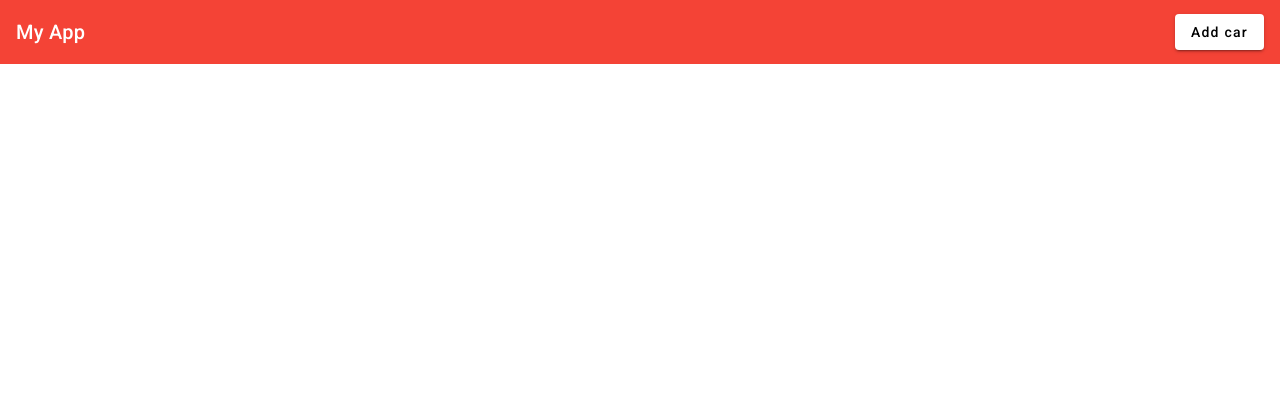
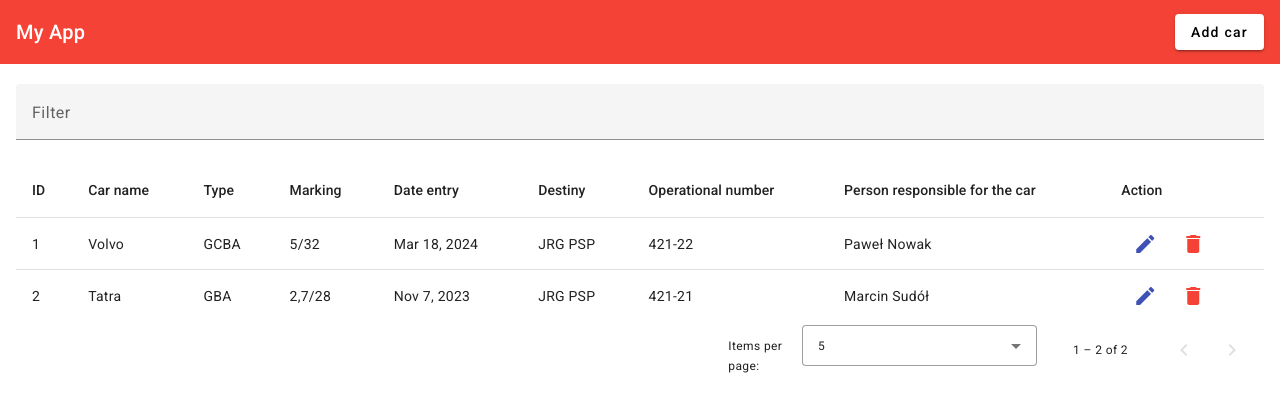
Before and after one commit to Szubartowski96/fire-trucks, an Angular app: page / in a window 1280 px wide. Shown: the top 412 px of the page. Built offline with nearby package versions, Linux system fonts and the light colour scheme; data requests are answered from the project's data file.

Commit message:
Created simply structure carList and simpli function

```diff
--- a/db.json
+++ b/db.json
@@ -1,18 +1,57 @@
 {
   "posts": [
-      { "id": "1", "title": "a title", "views": 100 },
-      { "id": "2", "title": "another title", "views": 200 }
+    {
+      "id": "1",
+      "title": "a title",
+      "views": 100
+    },
+    {
+      "id": "2",
+      "title": "another title",
+      "views": 200
+    }
   ],
   "comments": [
-      { "id": "1", "text": "a comment about post 1", "postId": "1" },
-      { "id": "2", "text": "another comment about post 1", "postId": "1" }
+    {
+      "id": "1",
+      "text": "a comment about post 1",
+      "postId": "1"
+    },
+    {
+      "id": "2",
+      "text": "another comment about post 1",
+      "postId": "1"
+    }
   ],
   "profile": {
     "name": "typicode"
   },
-    "car":{
-        "make": "Toyota",
-        "model": "Corolla",
-        "year": 2014
+  "car": [
+    {
+      "carName": "Volvo",
+      "type": "GCBA",
+      "marking": "5/32",
+      "dateEntry": "2024-03-18T23:00:00.000Z",
+      "destiny": "2",
+      "operationalNumber": "421-22",
+      "employee": {
+        "name": "Paweł",
+        "surname": "Nowak"
+      },
+      "id": 1
+    },
+    {
+      "carName": "Tatra",
+      "type": "GBA",
+      "marking": "2,7/28",
+      "dateEntry": "2023-11-07T23:00:00.000Z",
+      "destiny": 2,
+      "operationalNumber": "421-21",
+      "employee": {
+        "name": "Marcin",
+        "surname": "Sudół"
+      },
+      "id": 2
     }
+  ]
 }
--- a/src/app/app.component.css
+++ b/src/app/app.component.css
@@ -1,3 +1,11 @@
 .example-spacer {
-    flex: 1 1 auto;
+  flex: 1 1 auto;
+}
+.main-body {
+  padding-top: 20px;
+  margin: 0 auto;
+  max-width: 1248px;
+  mat-form-field {
+    width: 100%;
   }
+}
--- a/src/app/app.component.html
+++ b/src/app/app.component.html
@@ -1,5 +1,88 @@
 <mat-toolbar color="warn">
   <span>My App</span>
   <span class="example-spacer"></span>
-<button mat-raised-button (click)=" openAddEditDialog()">Add car</button>
+  <button mat-raised-button (click)=" openAddEditDialog()">Add car</button>
 </mat-toolbar>
+
+<div class="main-body">
+  <mat-form-field>
+    <mat-label>Filter</mat-label>
+    <input matInput (keyup)="applyFilter($event)" placeholder="Ex. Mia" #input>
+  </mat-form-field>
+
+  <div class="table-container">
+    <table mat-table [dataSource]="dataSource" matSort>
+
+
+      <ng-container matColumnDef="id">
+        <th mat-header-cell *matHeaderCellDef mat-sort-header> ID </th>
+        <td mat-cell *matCellDef="let row"> {{row.id}} </td>
+      </ng-container>
+
+
+      <ng-container matColumnDef="carName">
+        <th mat-header-cell *matHeaderCellDef mat-sort-header> Car name </th>
+        <td mat-cell *matCellDef="let row"> {{row.carName}} </td>
+      </ng-container>
+
+
+      <ng-container matColumnDef="type">
+        <th mat-header-cell *matHeaderCellDef mat-sort-header> Type </th>
+        <td mat-cell *matCellDef="let row"> {{row.type}} </td>
+      </ng-container>
+
+
+      <ng-container matColumnDef="marking">
+        <th mat-header-cell *matHeaderCellDef mat-sort-header> Marking </th>
+        <td mat-cell *matCellDef="let row"> {{row.marking}} </td>
+      </ng-container>
+
+
+      <ng-container matColumnDef="dateEntry">
+        <th mat-header-cell *matHeaderCellDef mat-sort-header> Date entry </th>
+        <td mat-cell *matCellDef="let row"> {{row.dateEntry | date}} </td>
+      </ng-container>
+
+
+      <ng-container matColumnDef="destiny">
+        <th mat-header-cell *matHeaderCellDef mat-sort-header> Destiny </th>
+        <td mat-cell *matCellDef="let row">
+          {{ row.destiny === 1 ? 'KP PSP' : 'JRG PSP' }} </td>
+      </ng-container>
+
+
+      <ng-container matColumnDef="operationalNumber">
+        <th mat-header-cell *matHeaderCellDef mat-sort-header> Operational number </th>
+        <td mat-cell *matCellDef="let row"> {{row.operationalNumber}} </td>
+      </ng-container>
+
+
+      <ng-container matColumnDef="employee">
+        <th mat-header-cell *matHeaderCellDef mat-sort-header> Person responsible for the car</th>
+        <td mat-cell *matCellDef="let row"> {{row.employee.name}} {{row.employee.surname}}</td>
+      </ng-container>
+
+      <ng-container matColumnDef="action">
+        <th mat-header-cell *matHeaderCellDef mat-sort-header> Action</th>
+        <td mat-cell *matCellDef="let row">
+          <button mat-icon-button color="primary">
+            <mat-icon>edit</mat-icon>
+          </button>
+          <button mat-icon-button color="warn">
+            <mat-icon>delete</mat-icon>
+          </button>
+        </td>
+      </ng-container>
+
+      <tr mat-header-row *matHeaderRowDef="displayedColumns"></tr>
+      <tr mat-row *matRowDef="let row; columns: displayedColumns;"></tr>
+
+      <!-- Row shown when there is no matching data. -->
+      <tr class="mat-row" *matNoDataRow>
+        <td class="mat-cell" colspan="4">No data matching the filter "{{input.value}}"</td>
+      </tr>
+    </table>
+
+    <mat-paginator [pageSizeOptions]="[5, 10, 25, 100]" aria-label="Select page of users"></mat-paginator>
+  </div>
+</div>
--- a/src/app/app.component.ts
+++ b/src/app/app.component.ts
@@ -1,17 +1,66 @@
-import { Component } from '@angular/core';
+import { Component, OnInit, ViewChild } from '@angular/core';
 import { MatDialog } from '@angular/material/dialog';
 import { CarAddEditComponent } from './car-add-edit/car-add-edit.component';
+import { carDetailsService } from './services/car-details.service';
+import { MatPaginator, MatPaginatorModule } from '@angular/material/paginator';
+import { MatSort, MatSortModule } from '@angular/material/sort';
+import { MatTableDataSource, MatTableModule } from '@angular/material/table';
+import { MatInputModule } from '@angular/material/input';
+import { MatFormFieldModule } from '@angular/material/form-field';
 
 @Component({
   selector: 'app-root',
   templateUrl: './app.component.html',
   styleUrls: ['./app.component.css'],
 })
-export class AppComponent {
-  title = 'apopointment-app';
-  constructor(private _dialog: MatDialog) {}
+export class AppComponent implements OnInit {
+  displayedColumns: string[] = [
+    'id',
+    'carName',
+    'type',
+    'marking',
+    'dateEntry',
+    'destiny',
+    'operationalNumber',
+    'employee',
+    'action',
+  ];
+  dataSource!: MatTableDataSource<any>;
 
+  @ViewChild(MatPaginator) paginator!: MatPaginator;
+  @ViewChild(MatSort) sort!: MatSort;
+
+  constructor(
+    private _dialog: MatDialog,
+    private _carService: carDetailsService
+  ) {}
+
+  ngOnInit(): void {
+    this.getCarList();
+  }
   openAddEditDialog() {
     this._dialog.open(CarAddEditComponent);
   }
+
+  getCarList() {
+    this._carService.getCarList().subscribe({
+      next: (res) => {
+       this.dataSource = new MatTableDataSource(res);
+       this.dataSource.sort = this.sort;
+       this.dataSource.paginator = this.paginator;
+      },
+      error: (err) => {
+        console.error(err);
+      },
+    });
+  }
+
+  applyFilter(event: Event) {
+    const filterValue = (event.target as HTMLInputElement).value;
+    this.dataSource.filter = filterValue.trim().toLowerCase();
+
+    if (this.dataSource.paginator) {
+      this.dataSource.paginator.firstPage();
+    }
+  }
 }
--- a/src/app/car-add-edit/car-add-edit.component.html
+++ b/src/app/car-add-edit/car-add-edit.component.html
@@ -31,8 +31,8 @@
     <div class="row">
         <mat-radio-group aria-label="Select an option" formControlName="destiny">
             <mat-label>Destiny</mat-label>
-                <mat-radio-button value="1">KP PSP</mat-radio-button>
-                <mat-radio-button value="2">JRG PSP</mat-radio-button>
+            <mat-radio-button [value]="1">KP PSP</mat-radio-button>
+            <mat-radio-button [value]="2">JRG PSP</mat-radio-button>
         </mat-radio-group>
     </div>
     <div class="row">
@@ -43,8 +43,7 @@
         <form class="example-form">
             <mat-form-field class="example-full-width">
               <mat-label>Employee</mat-label>
-                    <input type="text" matInput [formControl]="myControl" [matAutocomplete]="auto"
-                        formControlName="employee">
+              <input type="text" matInput [formControl]="myControl" [matAutocomplete]="auto" formControlName="employee">
               <mat-autocomplete #auto="matAutocomplete" [displayWith]="displayFn">
                 @for (option of filteredOptions | async; track option) {
                   <mat-option [value]="option">{{option.name}} {{option.surname}}</mat-option>
--- a/src/app/car-add-edit/car-add-edit.component.ts
+++ b/src/app/car-add-edit/car-add-edit.component.ts
@@ -4,6 +4,7 @@ import { employees } from '../shared/interfaces/eployee.interfaces';
 import { FormBuilder, FormControl, FormGroup } from '@angular/forms';
 import { Observable, map, startWith } from 'rxjs';
 import { carDetailsService } from '../services/car-details.service';
+import { DialogRef } from '@angular/cdk/dialog';
 
 @Component({
   selector: 'app-car-add-edit',
@@ -58,7 +59,11 @@ export class CarAddEditComponent implements OnInit {
       )
     );
   }
-  constructor(private _fb: FormBuilder, private _carService: carDetailsService ) {
+  constructor(
+    private _fb: FormBuilder,
+    private _carService: carDetailsService,
+    private _dialogRef: DialogRef<CarAddEditComponent>
+  ) {
     this.empForm = this._fb.group({
       carName: '',
       type: '',
@@ -74,7 +79,16 @@ export class CarAddEditComponent implements OnInit {
   }
   onFormSubmit() {
     if (this.empForm.valid) {
-      console.log(this.empForm.value);
+      this._carService.addCar(this.empForm.value).subscribe({
+        next: (val:any) => {
+          alert('Car added successfully');
+          this._dialogRef.close();
+        },
+        error: (err:any) => {
+          console.error(err);
+
+        }
+      });
     }
   }
 }
--- a/src/app/services/car-details.service.ts
+++ b/src/app/services/car-details.service.ts
@@ -10,4 +10,7 @@ export class carDetailsService {
   addCar(data:any):Observable<any>{
     return this._http.post(' http://localhost:3000/car', data)
 }
+  getCarList():Observable<any>{
+    return this._http.get(' http://localhost:3000/car')
 }
+}
```
Also changed, not shown: src/app/app.module.ts (+9 -1 lines). Lines whose indentation alone changed are shown as unchanged.
